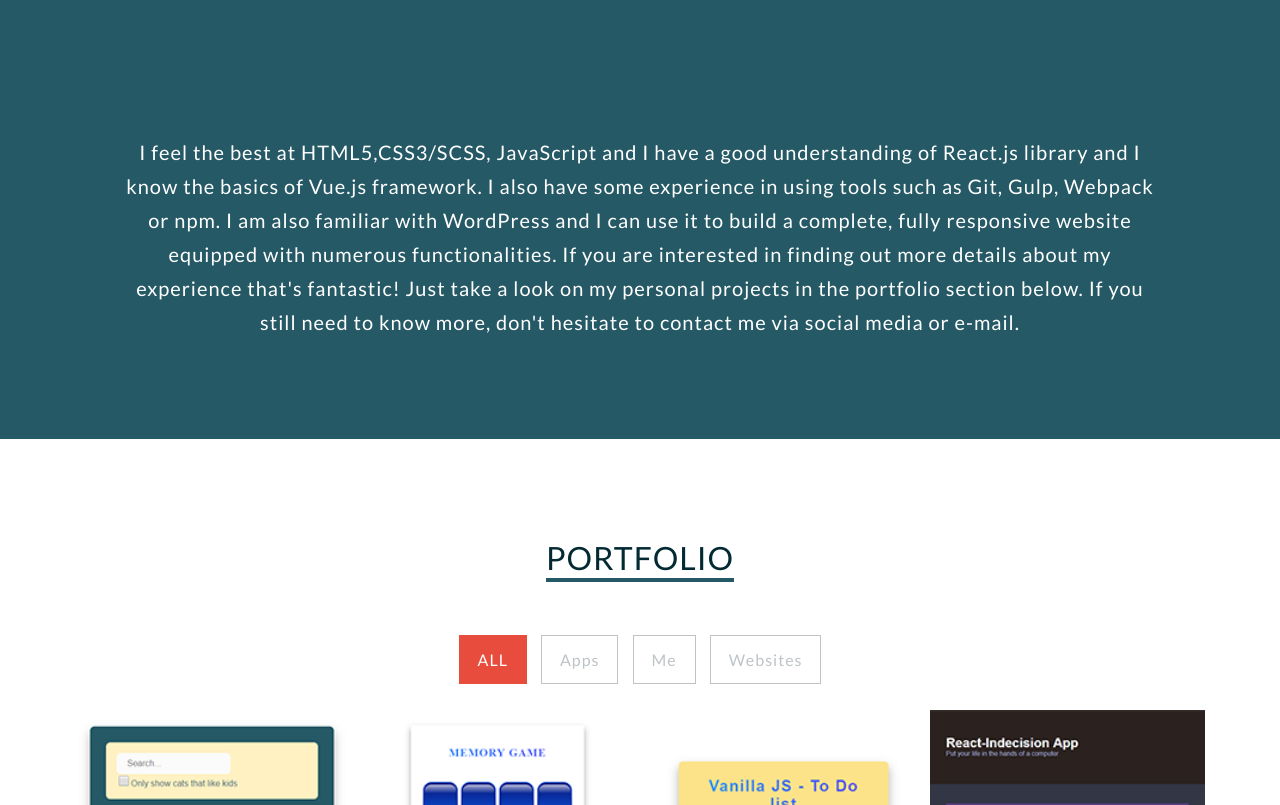
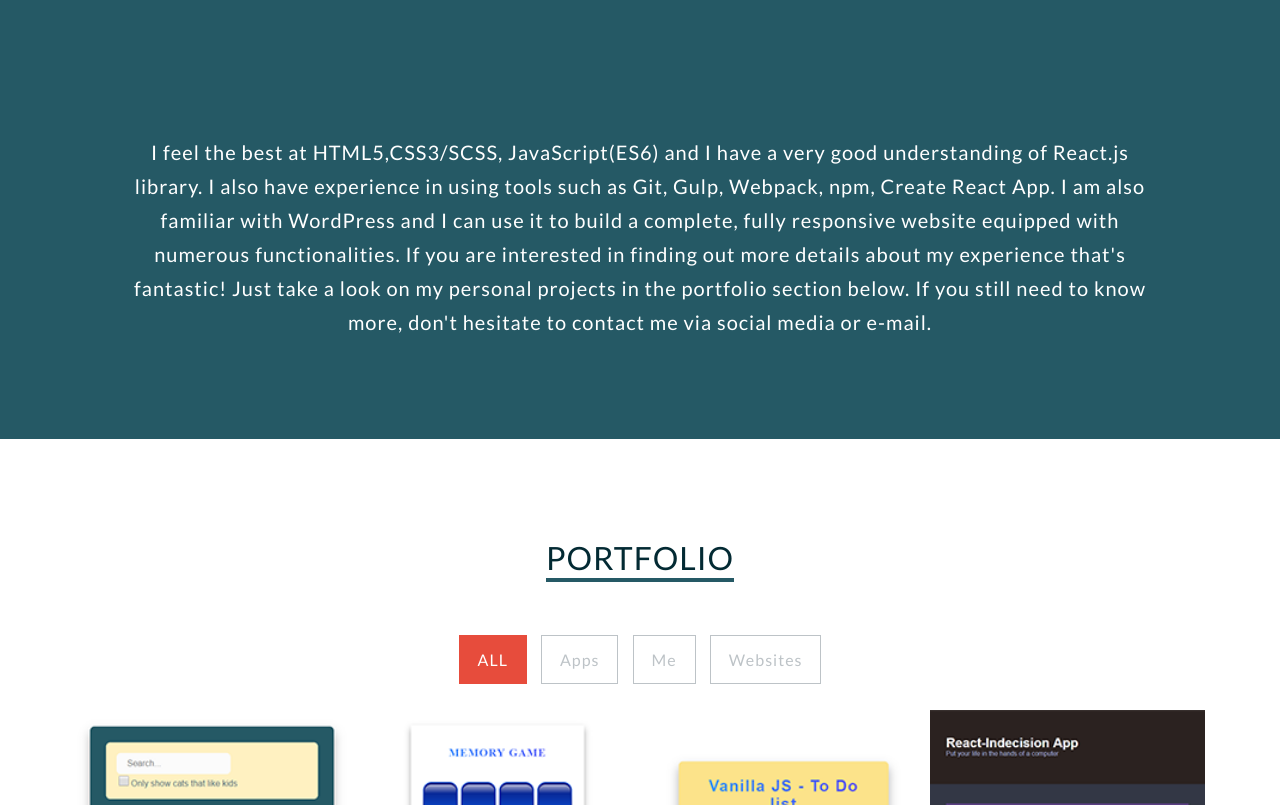
Before and after one commit to gkalarus/Portfolio, a website: page index.html in a window 1280 px wide. Shown: the part 2560-3365 px from the top of the page. Drawn offline with nearby package versions, Linux system fonts and the light colour scheme.

Commit message:
portfolio

```diff
--- a/index.html
+++ b/index.html
@@ -87,7 +87,10 @@
                 </div>
                 <div class="col-12 col-lg-7">
                     <h4>About me</h4>
-                    <p>I am a passionate front-end developer with many ambitions. I have over one year of experience in front-end development, including work on commercial projects. With a strong technical skill-set and attention to detail, my aim is to always improve and make a positive change in my line of work. I am currently looking for new job opportunities.
+                    <p>I am a passionate front-end developer with many ambitions. I have over one year of experience in
+                        front-end development, including work on commercial projects. With a strong technical skill-set
+                        and attention to detail, my aim is to always improve and make a positive change in my line of
+                        work. I am currently looking for new job opportunities.
                     </p>
                 </div>
             </div>
@@ -202,11 +205,12 @@
             <div class="row">
                 <div class="col-md-12">
                     <div class="skillsDesc">
-                        I feel the best at HTML5,CSS3/SCSS, JavaScript and I have a good understanding of
+                        I feel the best at HTML5,CSS3/SCSS, JavaScript(ES6) and I have a very good understanding of
                         React.js
-                        library and I know the basics of Vue.js framework. I also have some experience in using tools
+                        library. I also have experience in using tools
                         such
-                        as Git, Gulp, Webpack or npm. I am also familiar with WordPress and I can use it to build a
+                        as Git, Gulp, Webpack, npm, Create React App. I am also familiar with WordPress and I can use
+                        it to build a
                         complete,
                         fully responsive website equipped with numerous functionalities. If you are interested in
                         finding
@@ -432,8 +436,8 @@
                             <div class="item">
                                 <img src="img/portfolio/thumbnail/osw_min.png" alt="">
                                 <div class="icons">
-                                    <a href="img/portfolio/osw.jpg" title="View image" class="openButton"
-                                        data-fancybox data-caption="This is a cute flamingo">
+                                    <a href="img/portfolio/osw.jpg" title="View image" class="openButton" data-fancybox
+                                        data-caption="This is a cute flamingo">
                                         <i class="fa fa-search"></i>
                                     </a>
                                     <a href="https://github.com/gkalarus/OSW" target="_blank" class="projectLink">
@@ -451,7 +455,8 @@
                                         data-fancybox data-caption="This is a cute flamingo">
                                         <i class="fa fa-search"></i>
                                     </a>
-                                    <a href="https://github.com/gkalarus/html-structure-for-wordpress-theme" target="_blank" class="projectLink">
+                                    <a href="https://github.com/gkalarus/html-structure-for-wordpress-theme" target="_blank"
+                                        class="projectLink">
                                         <i class="fa fa-link"></i>
                                     </a>
                                 </div>
```
